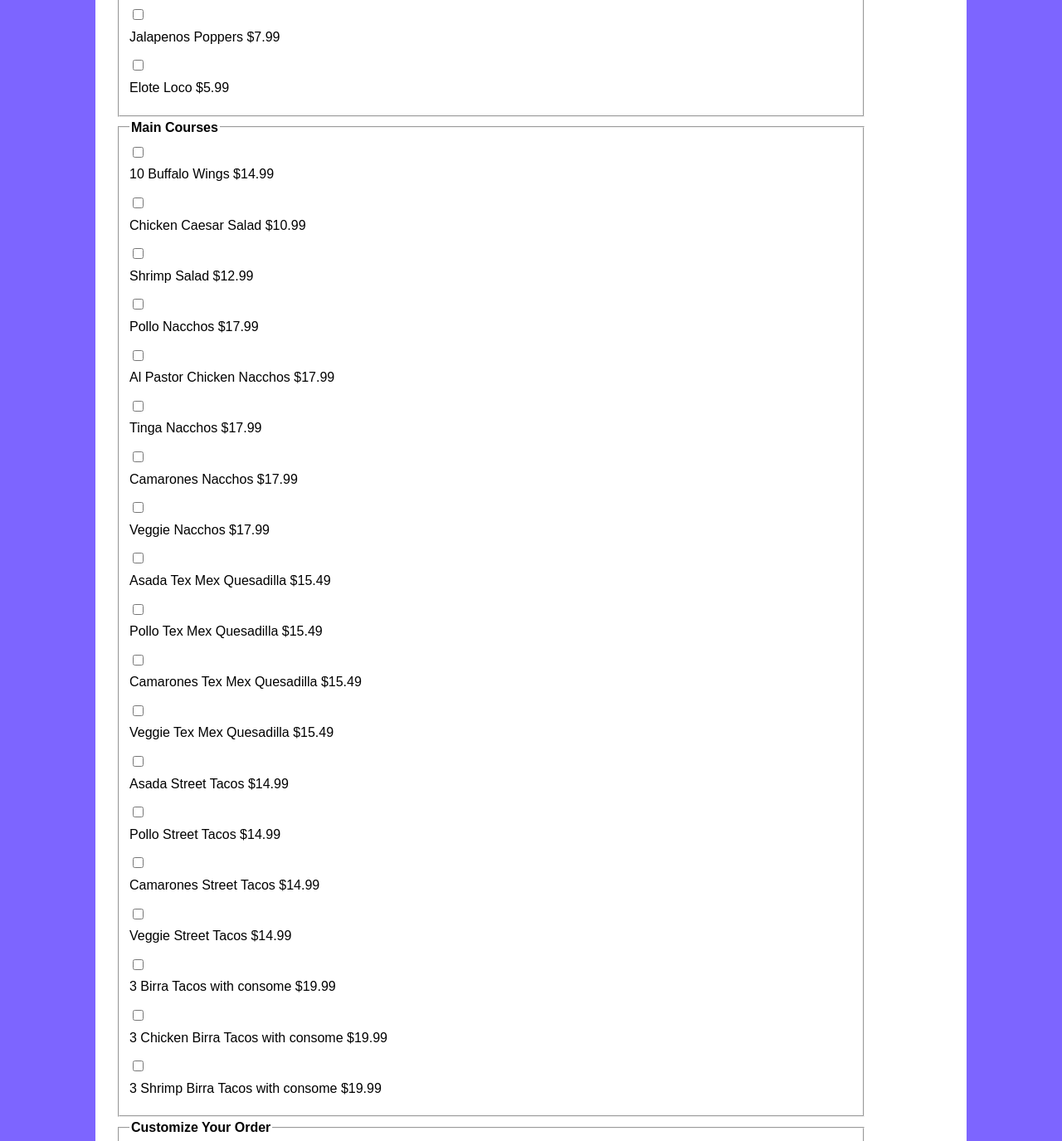
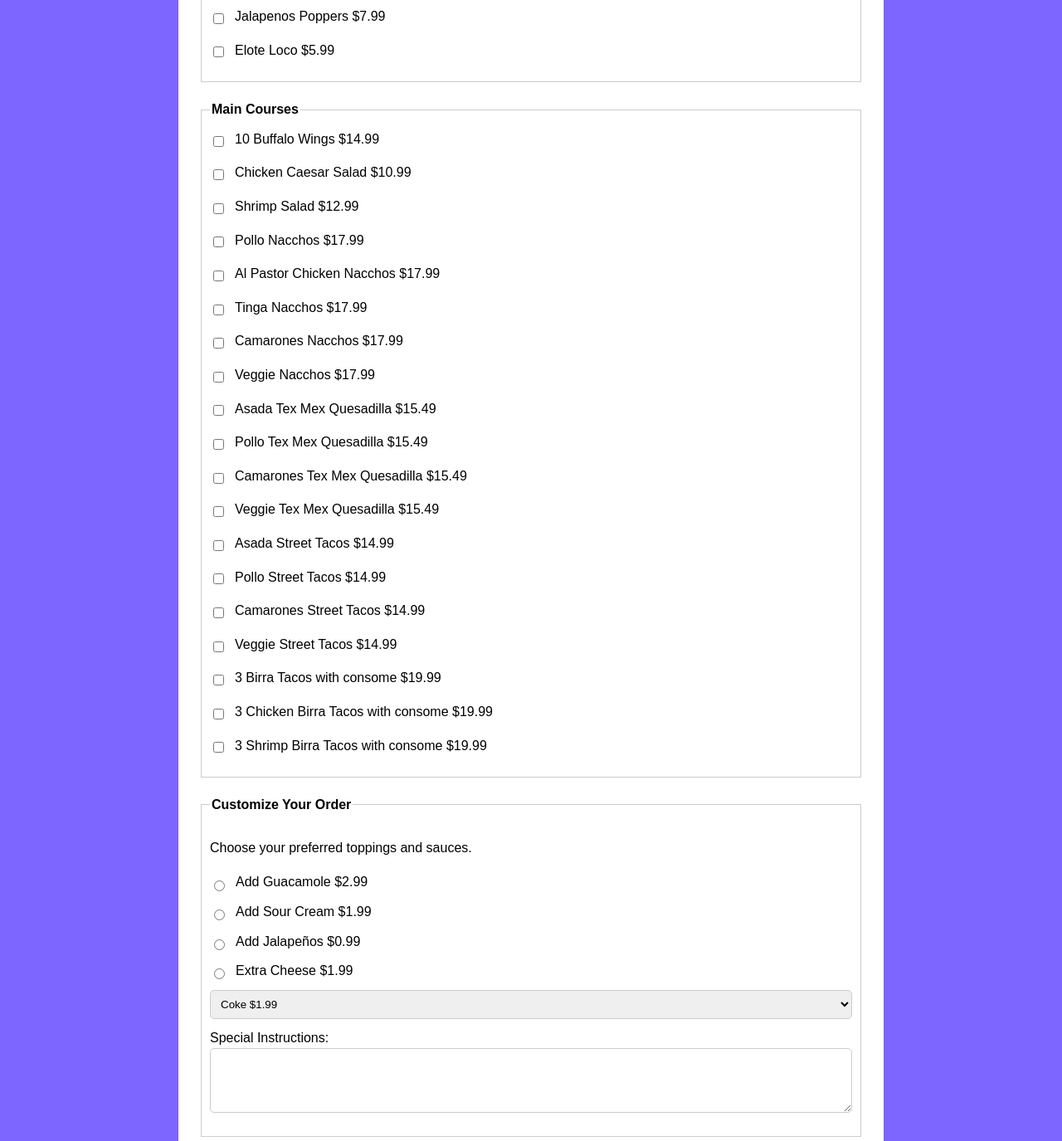
Before and after one commit to DeeRivera/week9assignment, a plain HTML site: page index.html in a window 1280 px wide. Shown: the part 1557-2932 px from the top of the page at 83% size. Drawn offline with Linux system fonts and the light colour scheme.

Commit message:
Refactor CSS styles for consistency and layout

```diff
--- a/css/styles.css
+++ b/css/styles.css
@@ -1,3 +1,6 @@
+*{
+    box-sizing: border-box;
+}
 body{
     background-color: #7d65ff;
     font-family: 'Poppins', sans-serif;
@@ -29,40 +32,53 @@ form{
     margin: 20px auto;
     background-color: #ffffff;
     padding: 25px;
-    max-width: 1000px;
+    max-width: 850px;
     border-radius: 10px;
     color: #000000;
 }
 fieldset{
-    width: 100%;
-    max-width: 900px;
-    box-sizing: border-box;
+    margin-bottom: 20px;
+    padding: 10px;
+    border: 1px solid #ccc;
 }
 legend{
     font-weight: bold;
 }
 label{
-    display: block;
+    margin-bottom: 5px;
 }
-input[type="text"], input[type="datetime-local"], select, textarea{
+input[type="text"],
+input[type="date"],
+input[type="time"],
+input[type="email"],
+input[type="tel"],
+select,
+textarea{
     width: 100%;
     padding: 8px;
     margin-bottom: 10px;
     border: 1px solid #ccc;
     border-radius: 5px;
+    box-sizing: border-box;
 }
 .menu-item{
-    display: block;
+    display: flex;
     margin-bottom: 10px;
+    align-items: center;
+    gap: 10px;
 }
-.button{
+.buttons{
     background-color: #ffffff;
     color: #7d65ff;
-    padding: 10px 20px;
-    border: none;
+    padding: 20px;
     border-radius: 5px;
     cursor: pointer;
     text-align: center;
+    display: flex;
+    justify-content: center;
+    margin-top: 20px;
+    gap: 10px;
+    border: none;
 }
 input[type="submit"], input[type="reset"]{
     background-color: #ffffff;
@@ -81,6 +97,17 @@ input:focus,
 select:focus, textarea:focus{
     outline: 3px solid #7d65ff;
 }
+.menu-item label{
+    display: inline;
+    margin-bottom: 5px;
+}
+.radio-option{
+    display: flex;
+    margin-right: 10px;
+    align-items: center;
+    gap: 10px;
+    margin-bottom: 5px;
+}
 @media (max-width: 768px) {
     body{
         padding: 10px;
```
